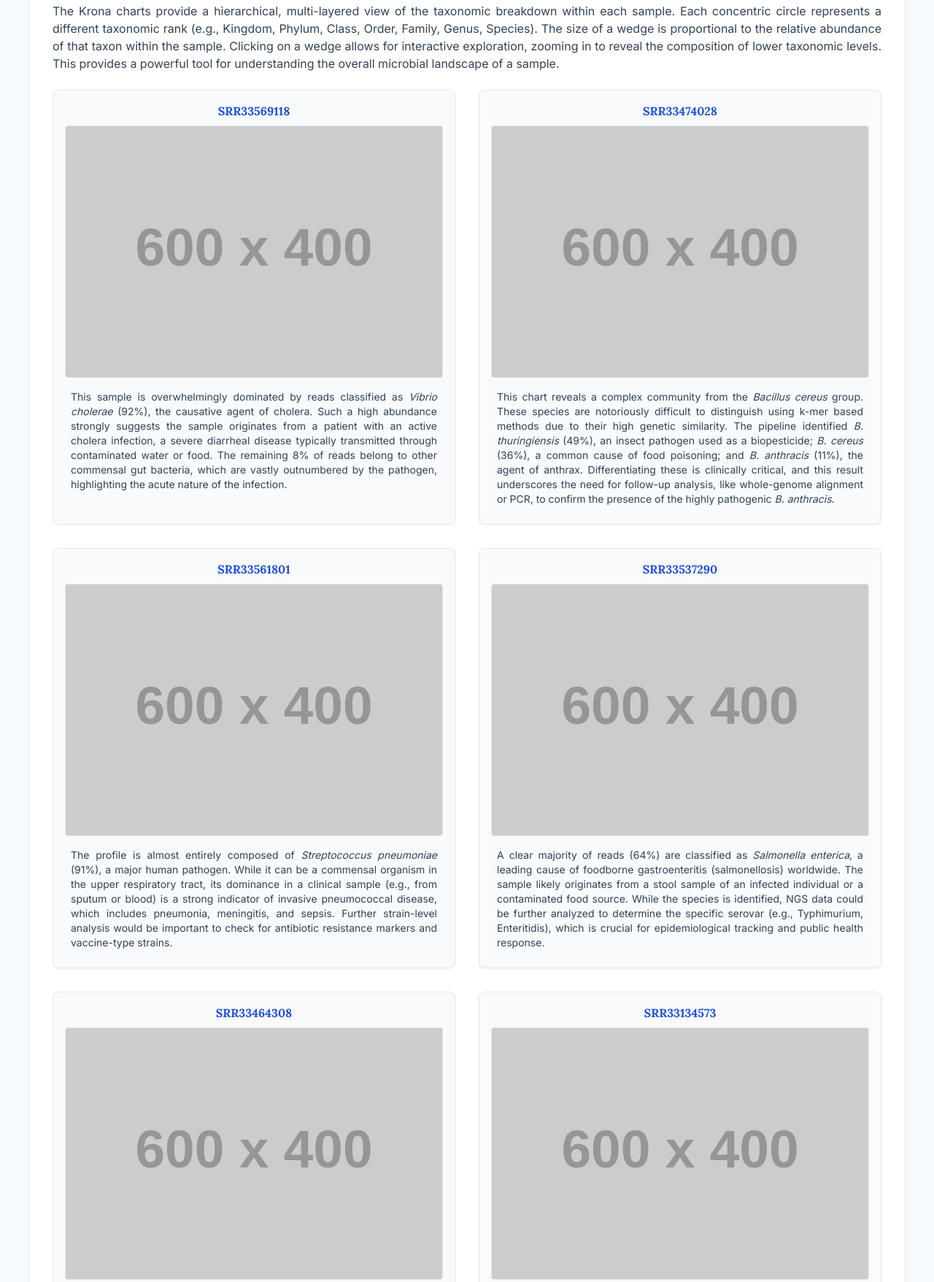
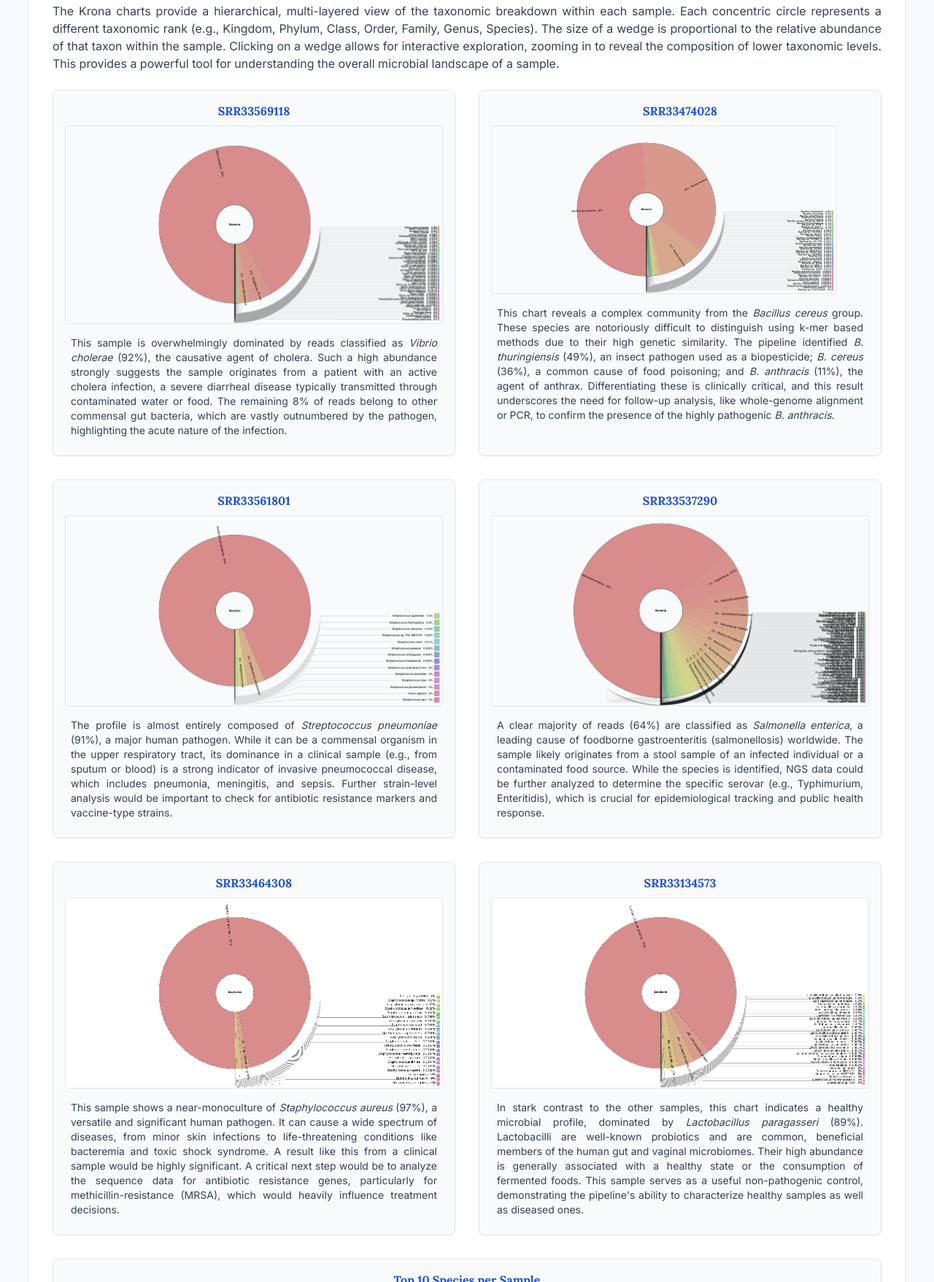
Before and after one commit to Rakesh8050/Next-Generation-Sequencing-Based-Pipeline-for-Rapid-Pathogen-Detection-and-Classification, a plain HTML site: page index.html in a window 1280 px wide. Shown: the part 3127-4884 px from the top of the page at 73% size. Drawn offline with nearby package versions, Linux system fonts and the light colour scheme; placeholder pictures from the web are drawn by us.

Commit message:
Update index.html

```diff
--- a/index.html
+++ b/index.html
@@ -222,13 +222,13 @@
                     <p>The Krona charts provide a hierarchical, multi-layered view of the taxonomic breakdown within each sample. Each concentric circle represents a different taxonomic rank (e.g., Kingdom, Phylum, Class, Order, Family, Genus, Species). The size of a wedge is proportional to the relative abundance of that taxon within the sample. Clicking on a wedge allows for interactive exploration, zooming in to reveal the composition of lower taxonomic levels. This provides a powerful tool for understanding the overall microbial landscape of a sample.</p>
 
                     <div class="grid grid-cols-1 md:grid-cols-2 gap-8 mt-6 not-prose results-gallery">
-                        <div class="border p-4 rounded-lg shadow-sm bg-slate-50 space-y-2 group hover:shadow-lg hover:border-blue-400 transition-all"><h5 class="font-bold text-center text-blue-700">SRR33569118</h5><img src="https://placehold.co/600x400/dbeafe/1e3a8a?text=Krona+Chart+1" alt="Krona Chart for SRR33569118" class="rounded border cursor-pointer"><p class="text-sm text-slate-600 text-justify p-2">This sample is overwhelmingly dominated by reads classified as <i>Vibrio cholerae</i> (92%), the causative agent of cholera. Such a high abundance strongly suggests the sample originates from a patient with an active cholera infection, a severe diarrheal disease typically transmitted through contaminated water or food. The remaining 8% of reads belong to other commensal gut bacteria, which are vastly outnumbered by the pathogen, highlighting the acute nature of the infection.</p></div>
-                        <div class="border p-4 rounded-lg shadow-sm bg-slate-50 space-y-2 group hover:shadow-lg hover:border-blue-400 transition-all"><h5 class="font-bold text-center text-blue-700">SRR33474028</h5><img src="https://placehold.co/600x400/dbeafe/1e3a8a?text=Krona+Chart+2" alt="Krona Chart for SRR33474028" class="rounded border cursor-pointer"><p class="text-sm text-slate-600 text-justify p-2">This chart reveals a complex community from the <i>Bacillus cereus</i> group. These species are notoriously difficult to distinguish using k-mer based methods due to their high genetic similarity. The pipeline identified <i>B. thuringiensis</i> (49%), an insect pathogen used as a biopesticide; <i>B. cereus</i> (36%), a common cause of food poisoning; and <i>B. anthracis</i> (11%), the agent of anthrax. Differentiating these is clinically critical, and this result underscores the need for follow-up analysis, like whole-genome alignment or PCR, to confirm the presence of the highly pathogenic <i>B. anthracis</i>.</p></div>
-                        <div class="border p-4 rounded-lg shadow-sm bg-slate-50 space-y-2 group hover:shadow-lg hover:border-blue-400 transition-all"><h5 class="font-bold text-center text-blue-700">SRR33561801</h5><img src="https://placehold.co/600x400/dbeafe/1e3a8a?text=Krona+Chart+3" alt="Krona Chart for SRR33561801" class="rounded border cursor-pointer"><p class="text-sm text-slate-600 text-justify p-2">The profile is almost entirely composed of <i>Streptococcus pneumoniae</i> (91%), a major human pathogen. While it can be a commensal organism in the upper respiratory tract, its dominance in a clinical sample (e.g., from sputum or blood) is a strong indicator of invasive pneumococcal disease, which includes pneumonia, meningitis, and sepsis. Further strain-level analysis would be important to check for antibiotic resistance markers and vaccine-type strains.</p></div>
-                        <div class="border p-4 rounded-lg shadow-sm bg-slate-50 space-y-2 group hover:shadow-lg hover:border-blue-400 transition-all"><h5 class="font-bold text-center text-blue-700">SRR33537290</h5><img src="https://placehold.co/600x400/dbeafe/1e3a8a?text=Krona+Chart+4" alt="Krona Chart for SRR33537290" class="rounded border cursor-pointer"><p class="text-sm text-slate-600 text-justify p-2">A clear majority of reads (64%) are classified as <i>Salmonella enterica</i>, a leading cause of foodborne gastroenteritis (salmonellosis) worldwide. The sample likely originates from a stool sample of an infected individual or a contaminated food source. While the species is identified, NGS data could be further analyzed to determine the specific serovar (e.g., Typhimurium, Enteritidis), which is crucial for epidemiological tracking and public health response.</p></div>
-                        <div class="border p-4 rounded-lg shadow-sm bg-slate-50 space-y-2 group hover:shadow-lg hover:border-blue-400 transition-all"><h5 class="font-bold text-center text-blue-700">SRR33464308</h5><img src="https://placehold.co/600x400/dbeafe/1e3a8a?text=Krona+Chart+5" alt="Krona Chart for SRR33464308" class="rounded border cursor-pointer"><p class="text-sm text-slate-600 text-justify p-2">This sample shows a near-monoculture of <i>Staphylococcus aureus</i> (97%), a versatile and significant human pathogen. It can cause a wide spectrum of diseases, from minor skin infections to life-threatening conditions like bacteremia and toxic shock syndrome. A result like this from a clinical sample would be highly significant. A critical next step would be to analyze the sequence data for antibiotic resistance genes, particularly for methicillin-resistance (MRSA), which would heavily influence treatment decisions.</p></div>
-                        <div class="border p-4 rounded-lg shadow-sm bg-slate-50 space-y-2 group hover:shadow-lg hover:border-blue-400 transition-all"><h5 class="font-bold text-center text-blue-700">SRR33134573</h5><img src="https://placehold.co/600x400/dbeafe/1e3a8a?text=Krona+Chart+6" alt="Krona Chart for SRR33134573" class="rounded border cursor-pointer"><p class="text-sm text-slate-600 text-justify p-2">In stark contrast to the other samples, this chart indicates a healthy microbial profile, dominated by <i>Lactobacillus paragasseri</i> (89%). Lactobacilli are well-known probiotics and are common, beneficial members of the human gut and vaginal microbiomes. Their high abundance is generally associated with a healthy state or the consumption of fermented foods. This sample serves as a useful non-pathogenic control, demonstrating the pipeline's ability to characterize healthy samples as well as diseased ones.</p></div>
-                        <div class="md:col-span-2 border p-4 rounded-lg shadow-sm bg-slate-50 space-y-2 group hover:shadow-lg hover:border-blue-400 transition-all"><h5 class="font-bold text-center text-blue-700">Top 10 Species per Sample</h5><img src="https://placehold.co/1000x500/dbeafe/1e3a8a?text=Bar+Plot+of+Top+10+Species" alt="Top 10 Species Bar Plot" class="rounded border max-w-3xl mx-auto cursor-pointer"><p class="text-sm text-slate-600 text-justify p-2 max-w-3xl mx-auto">This bar plot provides a quantitative comparison of the most abundant species across all six samples. It clearly visualizes the dominance of specific bacteria in each dataset, reinforcing the findings from the individual Krona charts and highlighting the dramatic difference in microbial composition between pathogenic and healthy samples.</p></div>
+                        <div class="border p-4 rounded-lg shadow-sm bg-slate-50 space-y-2 group hover:shadow-lg hover:border-blue-400 transition-all"><h5 class="font-bold text-center text-blue-700">SRR33569118</h5><img src="images/krona1.png" alt="Krona Chart for SRR33569118" class="rounded border cursor-pointer"><p class="text-sm text-slate-600 text-justify p-2">This sample is overwhelmingly dominated by reads classified as <i>Vibrio cholerae</i> (92%), the causative agent of cholera. Such a high abundance strongly suggests the sample originates from a patient with an active cholera infection, a severe diarrheal disease typically transmitted through contaminated water or food. The remaining 8% of reads belong to other commensal gut bacteria, which are vastly outnumbered by the pathogen, highlighting the acute nature of the infection.</p></div>
+                        <div class="border p-4 rounded-lg shadow-sm bg-slate-50 space-y-2 group hover:shadow-lg hover:border-blue-400 transition-all"><h5 class="font-bold text-center text-blue-700">SRR33474028</h5><img src="images/krona2.png" alt="Krona Chart for SRR33474028" class="rounded border cursor-pointer"><p class="text-sm text-slate-600 text-justify p-2">This chart reveals a complex community from the <i>Bacillus cereus</i> group. These species are notoriously difficult to distinguish using k-mer based methods due to their high genetic similarity. The pipeline identified <i>B. thuringiensis</i> (49%), an insect pathogen used as a biopesticide; <i>B. cereus</i> (36%), a common cause of food poisoning; and <i>B. anthracis</i> (11%), the agent of anthrax. Differentiating these is clinically critical, and this result underscores the need for follow-up analysis, like whole-genome alignment or PCR, to confirm the presence of the highly pathogenic <i>B. anthracis</i>.</p></div>
+                        <div class="border p-4 rounded-lg shadow-sm bg-slate-50 space-y-2 group hover:shadow-lg hover:border-blue-400 transition-all"><h5 class="font-bold text-center text-blue-700">SRR33561801</h5><img src="images/krona3.png" alt="Krona Chart for SRR33561801" class="rounded border cursor-pointer"><p class="text-sm text-slate-600 text-justify p-2">The profile is almost entirely composed of <i>Streptococcus pneumoniae</i> (91%), a major human pathogen. While it can be a commensal organism in the upper respiratory tract, its dominance in a clinical sample (e.g., from sputum or blood) is a strong indicator of invasive pneumococcal disease, which includes pneumonia, meningitis, and sepsis. Further strain-level analysis would be important to check for antibiotic resistance markers and vaccine-type strains.</p></div>
+                        <div class="border p-4 rounded-lg shadow-sm bg-slate-50 space-y-2 group hover:shadow-lg hover:border-blue-400 transition-all"><h5 class="font-bold text-center text-blue-700">SRR33537290</h5><img src="images/krona4.png" alt="Krona Chart for SRR33537290" class="rounded border cursor-pointer"><p class="text-sm text-slate-600 text-justify p-2">A clear majority of reads (64%) are classified as <i>Salmonella enterica</i>, a leading cause of foodborne gastroenteritis (salmonellosis) worldwide. The sample likely originates from a stool sample of an infected individual or a contaminated food source. While the species is identified, NGS data could be further analyzed to determine the specific serovar (e.g., Typhimurium, Enteritidis), which is crucial for epidemiological tracking and public health response.</p></div>
+                        <div class="border p-4 rounded-lg shadow-sm bg-slate-50 space-y-2 group hover:shadow-lg hover:border-blue-400 transition-all"><h5 class="font-bold text-center text-blue-700">SRR33464308</h5><img src="images/krona5.png" alt="Krona Chart for SRR33464308" class="rounded border cursor-pointer"><p class="text-sm text-slate-600 text-justify p-2">This sample shows a near-monoculture of <i>Staphylococcus aureus</i> (97%), a versatile and significant human pathogen. It can cause a wide spectrum of diseases, from minor skin infections to life-threatening conditions like bacteremia and toxic shock syndrome. A result like this from a clinical sample would be highly significant. A critical next step would be to analyze the sequence data for antibiotic resistance genes, particularly for methicillin-resistance (MRSA), which would heavily influence treatment decisions.</p></div>
+                        <div class="border p-4 rounded-lg shadow-sm bg-slate-50 space-y-2 group hover:shadow-lg hover:border-blue-400 transition-all"><h5 class="font-bold text-center text-blue-700">SRR33134573</h5><img src="images/krona6.png" alt="Krona Chart for SRR33134573" class="rounded border cursor-pointer"><p class="text-sm text-slate-600 text-justify p-2">In stark contrast to the other samples, this chart indicates a healthy microbial profile, dominated by <i>Lactobacillus paragasseri</i> (89%). Lactobacilli are well-known probiotics and are common, beneficial members of the human gut and vaginal microbiomes. Their high abundance is generally associated with a healthy state or the consumption of fermented foods. This sample serves as a useful non-pathogenic control, demonstrating the pipeline's ability to characterize healthy samples as well as diseased ones.</p></div>
+                        <div class="md:col-span-2 border p-4 rounded-lg shadow-sm bg-slate-50 space-y-2 group hover:shadow-lg hover:border-blue-400 transition-all"><h5 class="font-bold text-center text-blue-700">Top 10 Species per Sample</h5><img src="images/Bar-Plot-of-Top-10-Species.png" alt="Top 10 Species Bar Plot" class="rounded border max-w-3xl mx-auto cursor-pointer"><p class="text-sm text-slate-600 text-justify p-2 max-w-3xl mx-auto">This bar plot provides a quantitative comparison of the most abundant species across all six samples. It clearly visualizes the dominance of specific bacteria in each dataset, reinforcing the findings from the individual Krona charts and highlighting the dramatic difference in microbial composition between pathogenic and healthy samples.</p></div>
                     </div>
                 </section>
 
```
